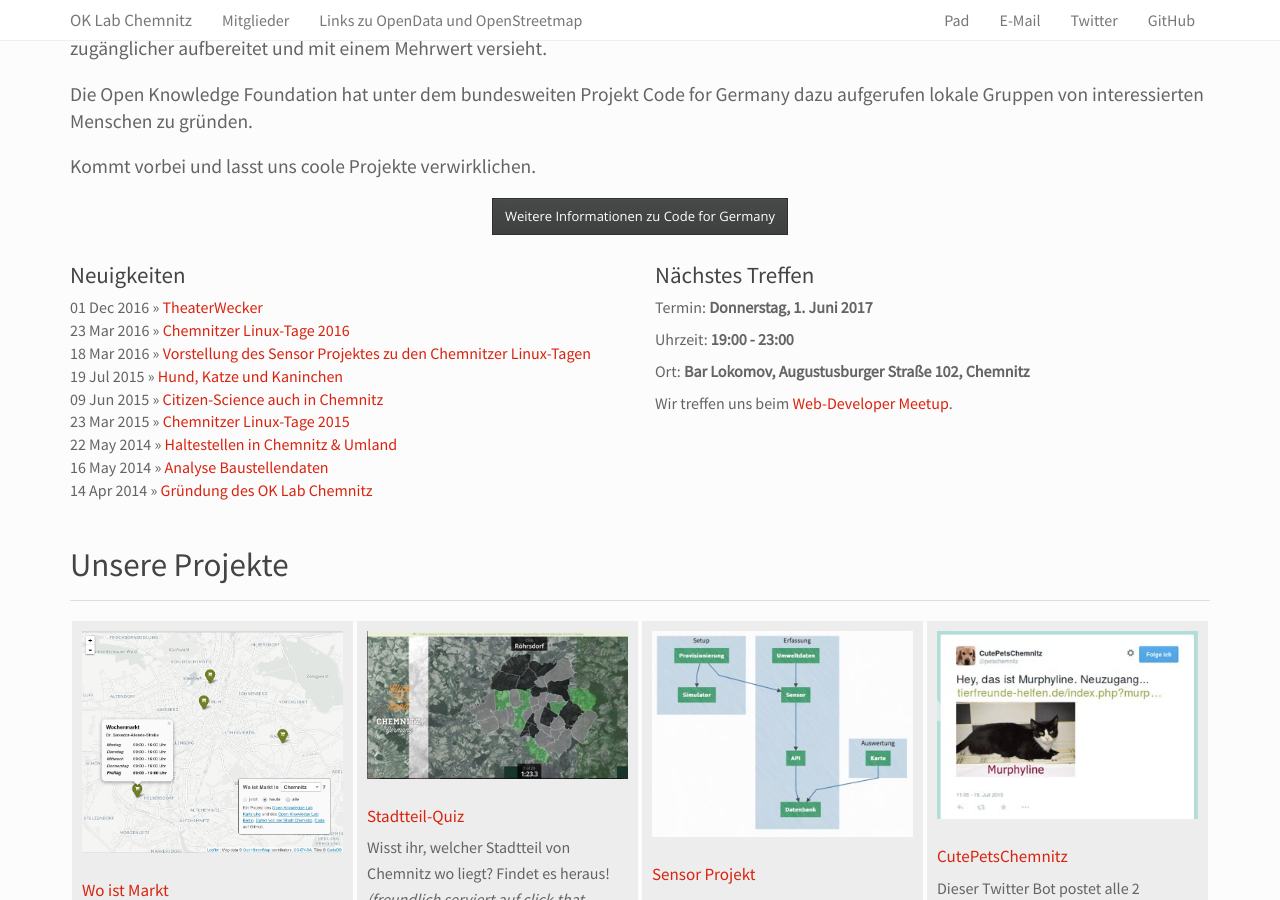
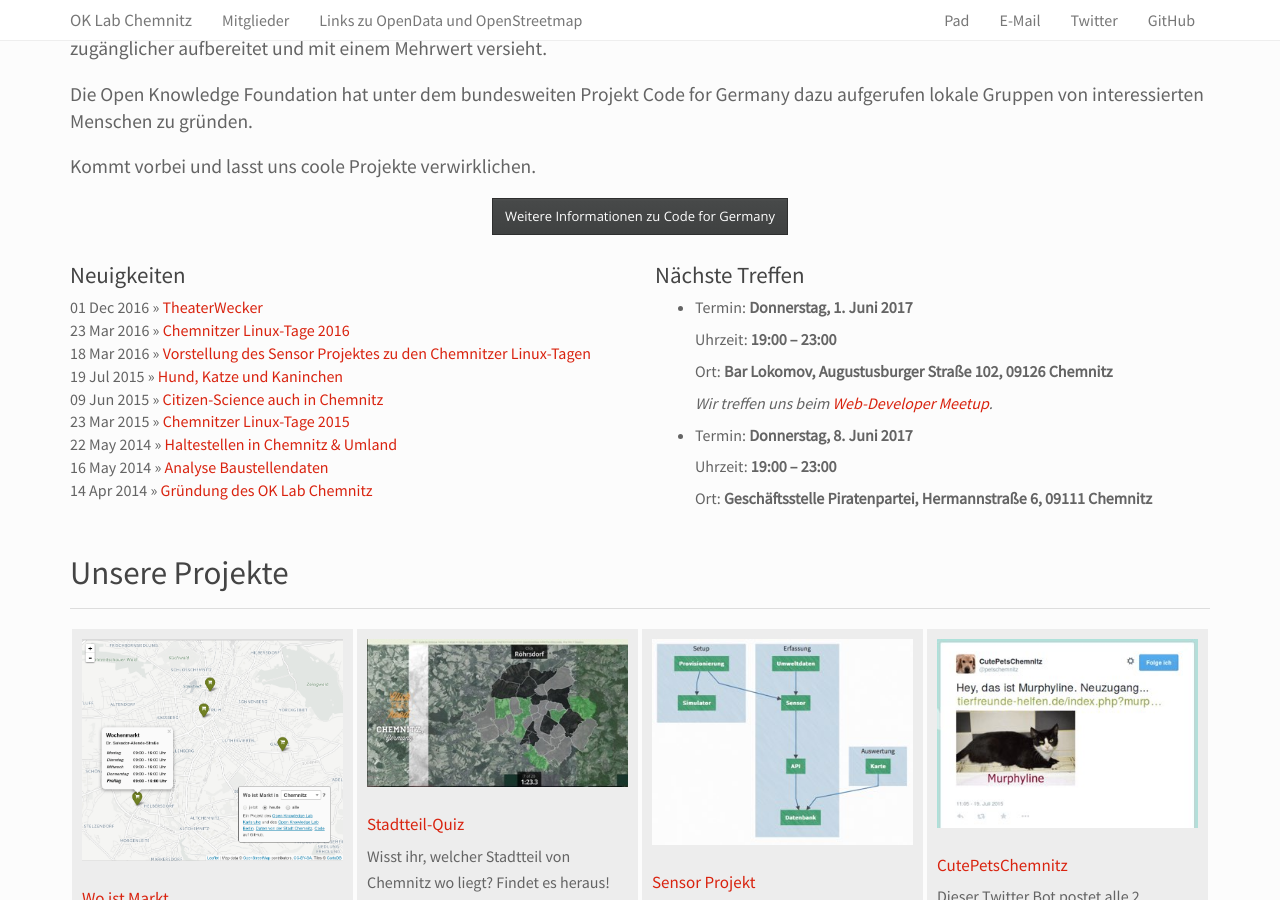
Before and after one commit to CodeforChemnitz/codeforchemnitz.github.io, a Jekyll site: the page built from index.html, in a window 1280 px wide and 900 px high, scrolled down 1245 px. Built offline with Jekyll 4.4.1, drawn with Linux system fonts in a browser that asks for light colours.

Commit message:
Show multiple events in plunder.html

```diff
--- a/_data/treffen.yml
+++ b/_data/treffen.yml
@@ -1,7 +1,16 @@
 # comment day to have a "unknown event date" message
-day: Donnerstag
-day-nr: 1
-month: Juni 2017
-time: "19:00 - 23:00"
-location: Bar Lokomov, Augustusburger Straße 102, Chemnitz
-more: Wir treffen uns beim <a href="https://www.meetup.com/de-DE/Web-Developer-Chemnitz/">Web-Developer Meetup</a>.
+# location: Bar Lokomov, Augustusburger Straße 102, 09126 Chemnitz
+# location: Geschäftsstelle Piratenpartei, Hermannstraße 6, 09111 Chemnitz
+
+- day: Donnerstag
+  day-nr: 1
+  month: Juni 2017
+  time: "19:00 – 23:00"
+  location: Bar Lokomov, Augustusburger Straße 102, 09126 Chemnitz
+  more: Wir treffen uns beim <a href="https://www.meetup.com/de-DE/Web-Developer-Chemnitz/">Web-Developer Meetup</a>.
+
+- day: Donnerstag
+  day-nr: 8
+  month: Juni 2017
+  time: "19:00 – 23:00"
+  location: Geschäftsstelle Piratenpartei, Hermannstraße 6, 09111 Chemnitz
--- a/_includes/plunder.html
+++ b/_includes/plunder.html
@@ -10,26 +10,24 @@
 				</p>
 			</div>
 			<div class="col-md-6">
-				<h3>Nächstes Treffen</h3>
-				{% if site.data.treffen.day %}
-					<p>
-						Termin: <strong>{{site.data.treffen.day}}, {{site.data.treffen.day-nr}}. {{site.data.treffen.month}}</strong>
-				    </p>
-                    <p>
-						Uhrzeit: <strong>{{site.data.treffen.time}}</strong>
-                        </p>
-                {% if site.data.treffen.location %}
-                    <p>
-                        Ort: <strong>{{site.data.treffen.location}}</strong>
-                        </p>
-                {% endif %}
-				{% if site.data.treffen.more %}
-                    <p>
-                        {{site.data.treffen.more}}
-                    </p>
-                {% endif %}
+				<h3>Nächste Treffen</h3>
+				<ul>
+				{% for event in site.data.treffen %}
+					<li>
+					{% if event.day %}
+						<p>Termin: <strong>{{event.day}}, {{event.day-nr}}. {{event.month}}</strong></p>
+						<p>Uhrzeit: <strong>{{event.time}}</strong></p>
+					{% endif %}
+					{% if event.location %}
+						<p>Ort: <strong>{{event.location}}</strong></p>
+					{% endif %}
+					{% if event.more %}
+					<p><em>{{event.more}}</em></p>
+					{% endif %}
+					</li>
 				{% else %}
 					<p>Aktuell gibt es keinen genauen Termin. Dieser wird noch bekannt gegeben.</p>
-				{% endif %}
+				{% endfor %}
+				</ul>
 			</div>
 		</div>
```
Also changed, not shown: 1 other file.
